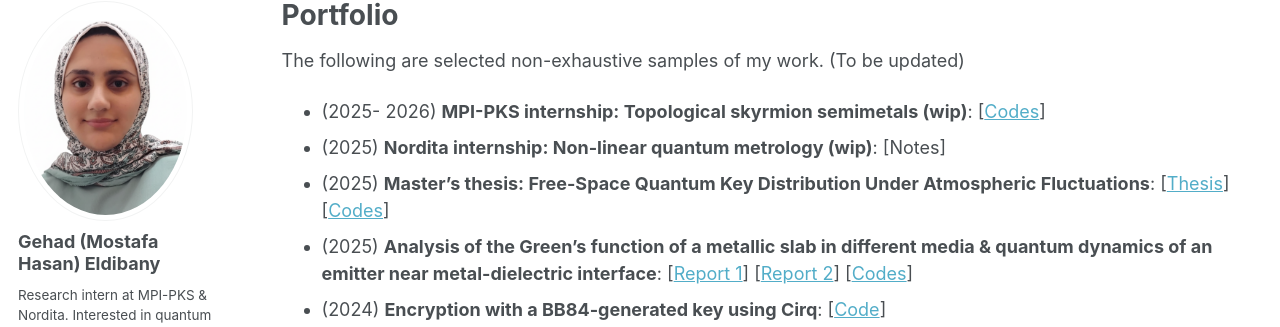
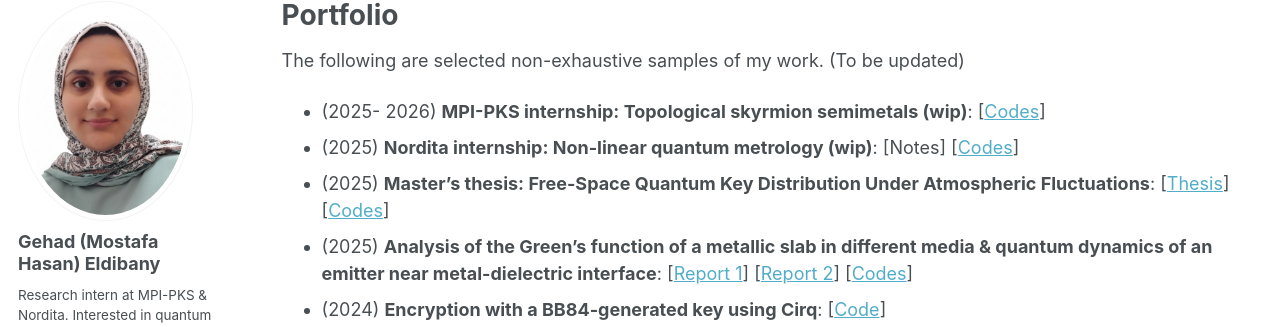
Before and after one commit to gehadibany/gehadibany.github.io, a Jekyll site: the page built from _pages/portfolio.md, in a window 1280 px wide and 973 px high. Shown: the part 98-425 px from the top of the window. Built offline with Jekyll 4.4.1, drawn with Linux system fonts in a browser that asks for light colours; a script that is not in the unit is left out.

Commit message:
Update portfolio

```diff
--- a/_pages/portfolio.md
+++ b/_pages/portfolio.md
@@ -6,7 +6,7 @@
 ---
 The following are selected non-exhaustive samples of my work. (To be updated)
 * (2025- 2026) **MPI-PKS internship: Topological skyrmion semimetals (wip)**: [[Codes](https://github.com/gehadibany/topological-phases-simulations)]
-* (2025) **Nordita internship: Non-linear quantum metrology (wip)**: [Notes]
+* (2025) **Nordita internship: Non-linear quantum metrology (wip)**: [Notes] [[Codes](https://github.com/gehadibany/nonlinear_quantum_metrology)]
 * (2025) **Master's thesis: Free-Space Quantum Key Distribution Under Atmospheric Fluctuations**: [[Thesis](https://gehadibany.github.io/files/Thesis.pdf)] [[Codes](https://github.com/gehadibany/thesis_work)]
 * (2025) **Analysis of the Green’s function of a metallic slab in different media & quantum dynamics of an emitter near metal-dielectric interface**: [[Report 1](https://gehadibany.github.io/files/report_p1.pdf)] [[Report 2](https://gehadibany.github.io/files/report_p2.pdf)] [[Codes](https://github.com/gehadibany/nanophotonics)]
 * (2024) **Encryption with a BB84-generated key using Cirq**: [[Code](https://github.com/gehadibany/qxqproject)]
```
